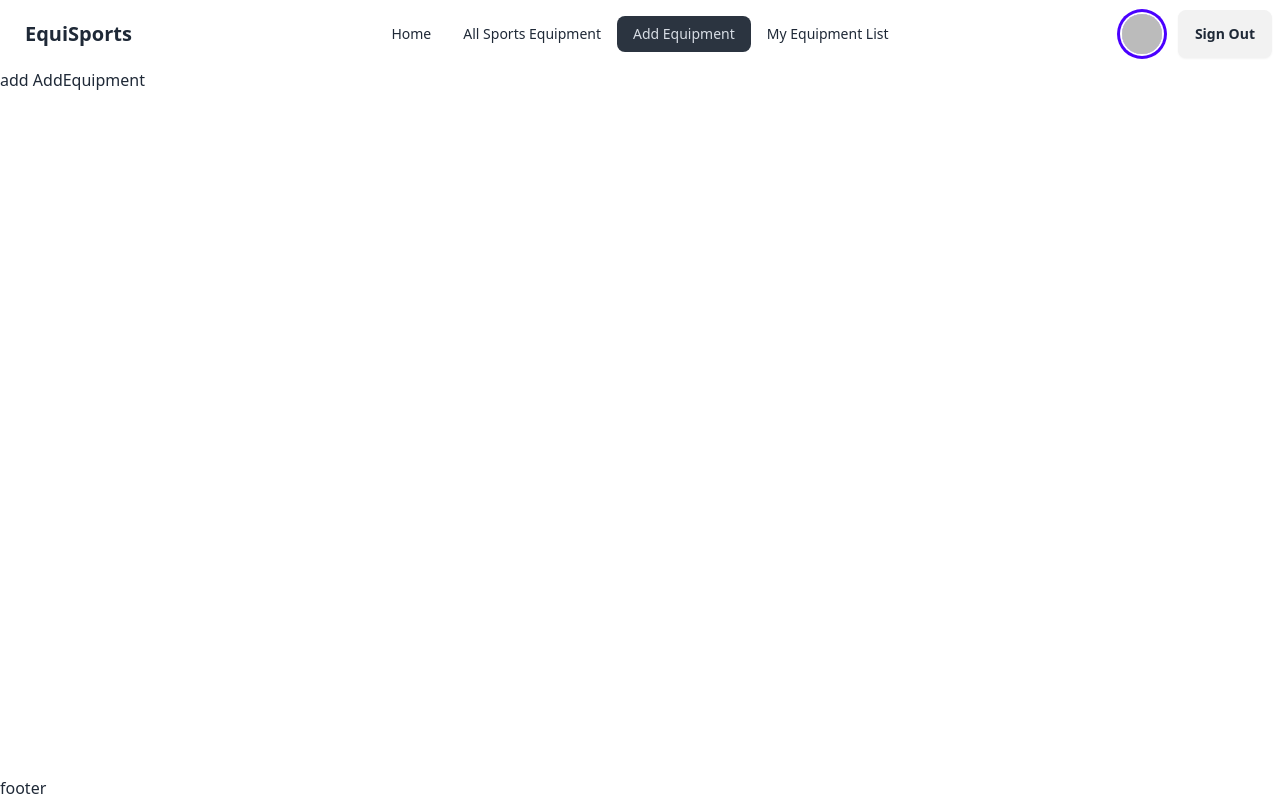
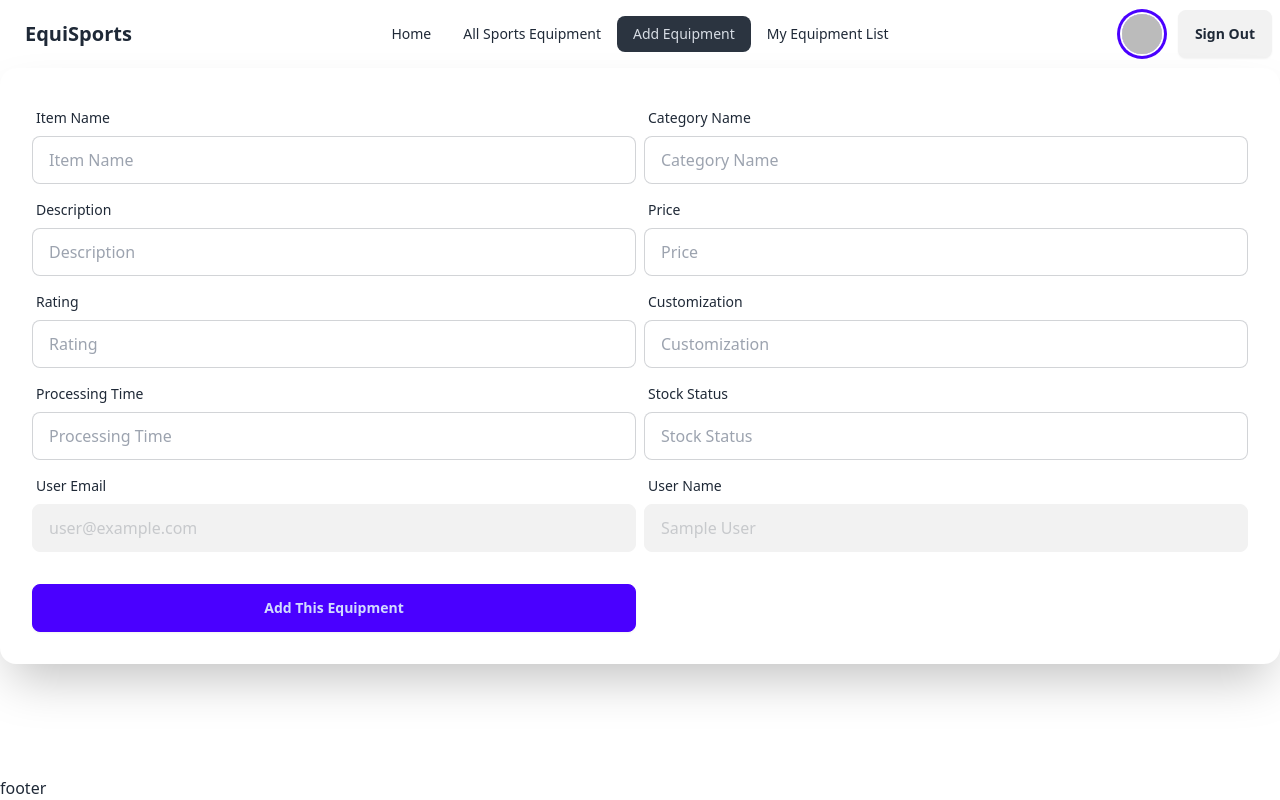
Before and after one commit to Md-Huzaifa-Islam/EquiSports, a React (Vite) app: page /addequipments in a window 1280 px wide. Built offline with nearby package versions, Linux system fonts and the light colour scheme; no server answers; sample sign-in values are in the browser's storage.

Commit message:
made allequipment section

```diff
--- a/src/Components/AddEquipment.jsx
+++ b/src/Components/AddEquipment.jsx
@@ -1,5 +1,165 @@
+import { useContext } from "react";
+import { AuthContext } from "../Providers/Contexts";
+
 const AddEquipment = () => {
-  return <div>add AddEquipment</div>;
+  const { user } = useContext(AuthContext);
+  const handleAddItem = (e) => {
+    e.preventDefault();
+    console.log("add this");
+    const form = e.target;
+    const name = form.name.value;
+    const category = form.category.value;
+    const description = form.description.value;
+    const price = form.price.value;
+    const rating = form.rating.value;
+    const customization = form.customization.value;
+    const time = form.time.value;
+    const stock = form.stock.value;
+    const newEquipment = {
+      name,
+      category,
+      description,
+      price,
+      rating,
+      customization,
+      time,
+      stock,
+    };
+    console.log(newEquipment);
+  };
+  return (
+    <div>
+      {/* header section  */}
+
+      {/* main section  */}
+      <div className="card mx-auto w-full shrink-0 bg-base-100 shadow-2xl">
+        <form className="card-body grid grid-cols-2" onSubmit={handleAddItem}>
+          <div className="form-control">
+            <label className="label">
+              <span className="label-text">Item Name</span>
+            </label>
+            <input
+              type="text"
+              placeholder="Item Name"
+              name="name"
+              className="input input-bordered"
+              required
+            />
+          </div>
+          <div className="form-control">
+            <label className="label">
+              <span className="label-text">Category Name</span>
+            </label>
+            <input
+              type="text"
+              placeholder="Category Name"
+              name="category"
+              className="input input-bordered"
+              required
+            />
+          </div>
+          <div className="form-control">
+            <label className="label">
+              <span className="label-text">Description</span>
+            </label>
+            <input
+              type="text"
+              placeholder="Description"
+              name="description"
+              className="input input-bordered"
+              required
+            />
+          </div>
+          <div className="form-control">
+            <label className="label">
+              <span className="label-text">Price</span>
+            </label>
+            <input
+              type="number"
+              placeholder="Price"
+              name="price"
+              className="input input-bordered"
+              required
+            />
+          </div>
+          <div className="form-control">
+            <label className="label">
+              <span className="label-text">Rating</span>
+            </label>
+            <input
+              type="number"
+              placeholder="Rating"
+              name="rating"
+              className="input input-bordered"
+              required
+            />
+          </div>
+          <div className="form-control">
+            <label className="label">
+              <span className="label-text">Customization</span>
+            </label>
+            <input
+              type="text"
+              placeholder="Customization"
+              name="customization"
+              className="input input-bordered"
+              required
+            />
+          </div>
+          <div className="form-control">
+            <label className="label">
+              <span className="label-text">Processing Time</span>
+            </label>
+            <input
+              type="number"
+              placeholder="Processing Time"
+              name="time"
+              className="input input-bordered"
+              required
+            />
+          </div>
+          <div className="form-control">
+            <label className="label">
+              <span className="label-text">Stock Status</span>
+            </label>
+            <input
+              type="number"
+              placeholder="Stock Status"
+              name="stock"
+              className="input input-bordered"
+              required
+            />
+          </div>
+          <div className="form-control">
+            <label className="label">
+              <span className="label-text">User Email</span>
+            </label>
+            <input
+              type="email"
+              placeholder={user?.email}
+              className="input input-bordered"
+              disabled
+            />
+          </div>
+
+          <div className="form-control">
+            <label className="label">
+              <span className="label-text">User Name</span>
+            </label>
+            <input
+              type="text"
+              placeholder={user?.displayName}
+              className="input input-bordered"
+              disabled
+            />
+          </div>
+          <div className="form-control mt-6">
+            <button className="btn btn-primary">Add This Equipment</button>
+          </div>
+        </form>
+      </div>
+    </div>
+  );
 };
 
 export default AddEquipment;
--- a/src/Components/AllEquipments.jsx
+++ b/src/Components/AllEquipments.jsx
@@ -1,5 +1,51 @@
+import { Link, useLoaderData } from "react-router-dom";
+
 const AllEquipments = () => {
-  return <div>AllEquipments</div>;
+  const equipments = useLoaderData();
+  return (
+    <div>
+      {/* header line part  */}
+      <div></div>
+
+      {/* table part  */}
+      <div className="overflow-x-auto">
+        <table className="table">
+          {/* head */}
+          <thead>
+            <tr>
+              <th>Items</th>
+              <th>Name</th>
+              <th>Category</th>
+              <th>price</th>
+              <th>Rating</th>
+              <th></th>
+            </tr>
+          </thead>
+          <tbody>
+            {equipments.map((equipment, index) => {
+              return (
+                <tr key={equipment._id} className="hover">
+                  <th>{index + 1}</th>
+                  <td>{equipment.itemName}</td>
+                  <td>{equipment.categoryName}</td>
+                  <td>{equipment.price} $</td>
+                  <td>{equipment.rating}</td>
+                  <td>
+                    <Link
+                      to={`/detail/${equipment._id}`}
+                      className="btn btn-primary"
+                    >
+                      view details
+                    </Link>
+                  </td>
+                </tr>
+              );
+            })}
+          </tbody>
+        </table>
+      </div>
+    </div>
+  );
 };
 
 export default AllEquipments;
--- a/src/Components/Detail.jsx
+++ b/src/Components/Detail.jsx
@@ -1,5 +1,35 @@
+import { useLoaderData } from "react-router-dom";
+
 const Detail = () => {
-  return <div>details</div>;
+  const item = useLoaderData();
+  return (
+    <div>
+      {/* header part  */}
+
+      {/* main body part  */}
+      <div className="item-details">
+        <img src={item.image} alt={item.itemName} />
+        <div className="item-info">
+          <h2>{item.itemName}</h2>
+          <p>Category: {item.categoryName}</p>
+          <p>Description: {item.description}</p>
+          <p>Price: ${item.price}</p>
+          <p>Rating: {item.rating} ★</p>
+          {/* <p>Customization Options: {item.customization.join(", ")}</p> */}
+          <p>Processing Time: {item.processingTime}</p>
+          <p>
+            Stock Status: {item.stockStatus > 0 ? "In Stock" : "Out of Stock"}
+          </p>
+          <p>Owner: {item.owner_name}</p>
+        </div>
+
+        <div className="actions">
+          <button onClick={() => alert("Added to Cart")}>Add to Cart</button>
+          <button onClick={() => alert("Purchased Now")}>Buy Now</button>
+        </div>
+      </div>
+    </div>
+  );
 };
 
 export default Detail;
--- a/src/Routes.jsx
+++ b/src/Routes.jsx
@@ -31,6 +31,7 @@ export const router = createBrowserRouter([
       {
         path: "/allequipments",
         element: <AllEquipments></AllEquipments>,
+        loader: () => fetch("http://localhost:5000/equipments/"),
       },
       {
         path: "/addequipments",
@@ -47,6 +48,8 @@ export const router = createBrowserRouter([
             <Detail></Detail>
           </PrivateRoute>
         ),
+        loader: ({ params }) =>
+          fetch(`http://localhost:5000/equipments/${params.id}`),
       },
       {
         path: "/myequipments",
```
